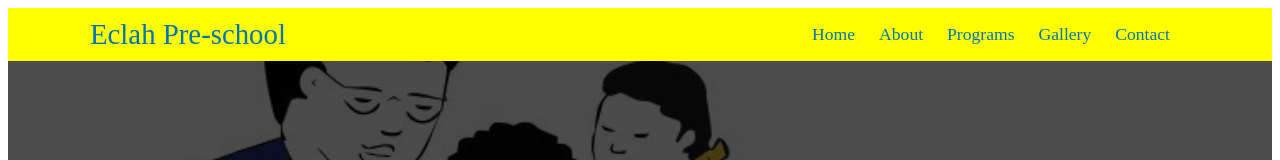
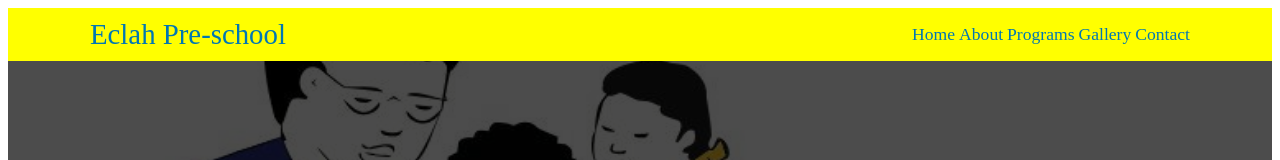
Before and after one commit to stud5115/Pre-school-smaple, a plain HTML site: page index.html in a window 1280 px wide. Shown: the top 160 px of the page. Drawn offline with Linux system fonts and the light colour scheme.

Commit message:
Update Eclah.css

```diff
--- a/Eclah.css
+++ b/Eclah.css
@@ -15,7 +15,7 @@ nav {
     align-items: center;
     max-width: 1100px;
     margin: 0 auto;
-    padding: 0 20px;
+    padding: 0 0px;
 }
 
 .logo {
@@ -28,7 +28,7 @@ nav {
 
 .nav-links li {
     display: inline-block;
-    margin-right: 20px;
+    margin-right: 0px;
 }
 
 .nav-links li a {
```
